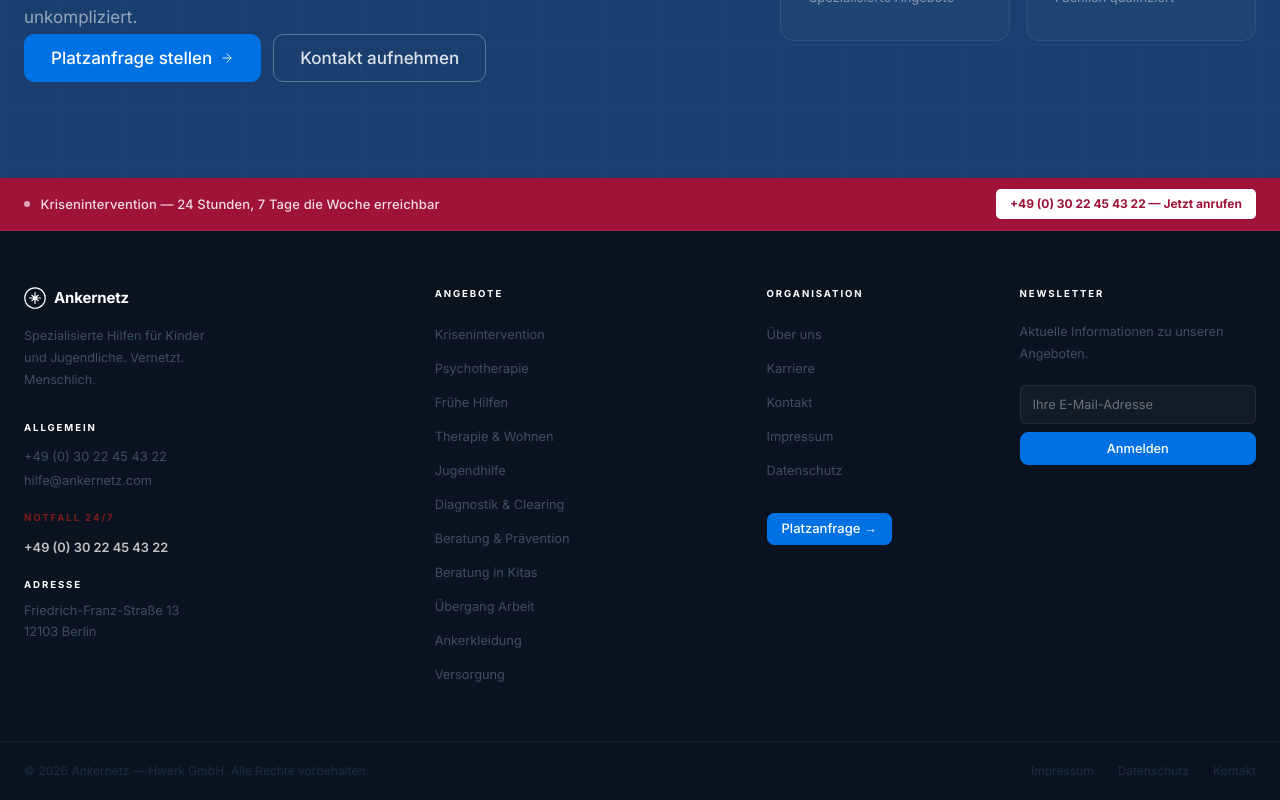
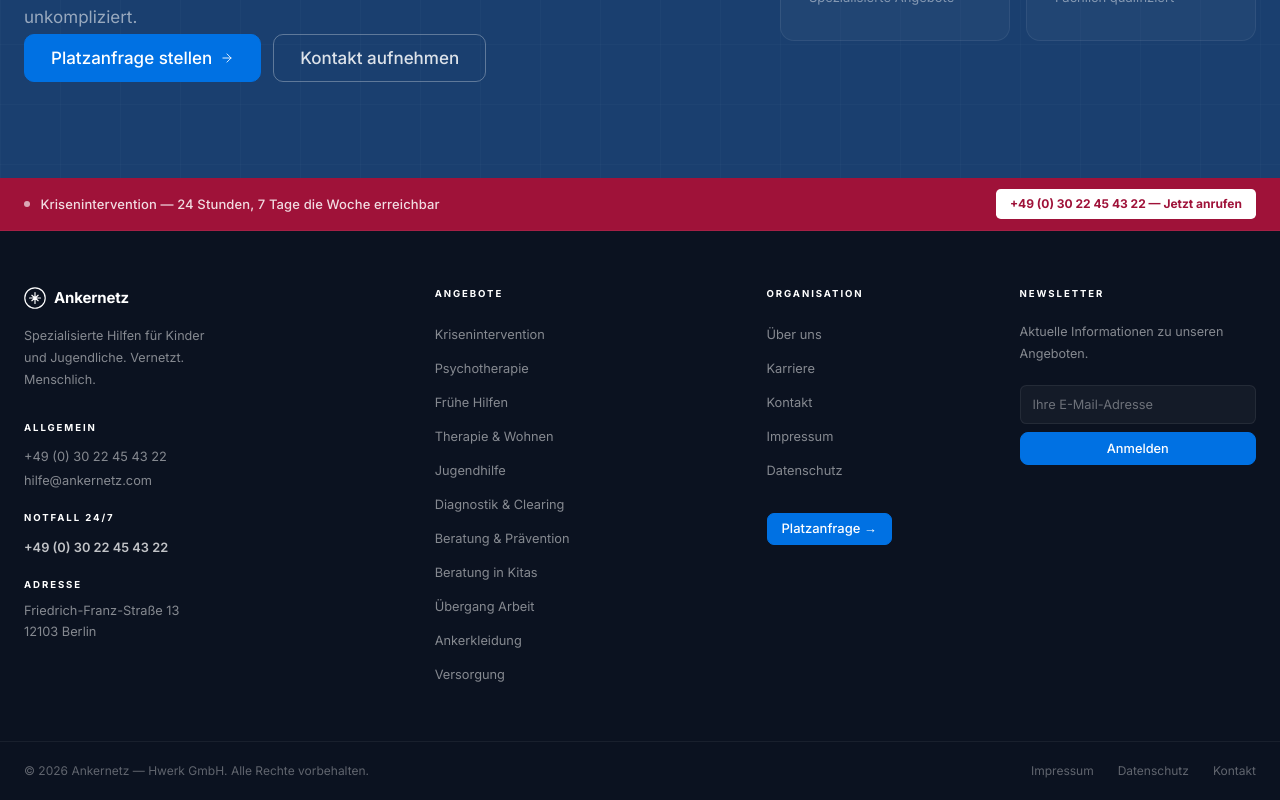
Before and after one commit to ankernetz/ankernetz, a Next.js app: page / in a window 1280 px wide. Shown: the part 3967-4767 px from the top of the page. Built offline with nearby package versions, Linux system fonts and the light colour scheme.

Commit message:
Footer: all text colors corrected to white/white-alpha

```diff
--- a/app/components/Footer.tsx
+++ b/app/components/Footer.tsx
@@ -39,7 +39,7 @@ const label: React.CSSProperties = {
 
 const link: React.CSSProperties = {
   fontSize: "0.8rem",
-  color: "#3d4f63",
+  color: "rgba(255,255,255,0.5)",
   textDecoration: "none",
   lineHeight: 1,
   transition: "color 0.15s ease",
@@ -78,7 +78,7 @@ export default function Footer() {
               <span style={{ fontSize: "0.9375rem", fontWeight: 700, color: "white", letterSpacing: "-0.01em" }}>Ankernetz</span>
             </div>
 
-            <p style={{ fontSize: "0.7875rem", color: "#3d4f63", lineHeight: "1.75", marginBottom: "1.75rem", maxWidth: "24ch" }}>
+            <p style={{ fontSize: "0.7875rem", color: "rgba(255,255,255,0.5)", lineHeight: "1.75", marginBottom: "1.75rem", maxWidth: "24ch" }}>
               Spezialisierte Hilfen für Kinder und Jugendliche. Vernetzt. Menschlich.
             </p>
 
@@ -90,7 +90,7 @@ export default function Footer() {
                 <a href="mailto:hilfe@ankernetz.com" style={{ ...link, marginTop: "0.25rem", display: "inline-block" }} className="footer-link">hilfe@ankernetz.com</a>
               </div>
               <div>
-                <p style={{ ...label, marginBottom: "0.4rem", color: "#7f1d1d" }}>Notfall 24/7</p>
+                <p style={{ ...label, marginBottom: "0.4rem", color: "#ffffff" }}>Notfall 24/7</p>
                 <a href="tel:+4930224543220" style={{ ...link, color: "rgba(255,255,255,0.75)", fontWeight: 600 }} className="footer-link">+49 (0) 30 22 45 43 22</a>
               </div>
               <div>
@@ -130,7 +130,7 @@ export default function Footer() {
           {/* Spalte 4: Newsletter */}
           <div style={col}>
             <span style={label}>Newsletter</span>
-            <p style={{ fontSize: "0.7875rem", color: "#3d4f63", lineHeight: "1.75", marginBottom: "1.25rem" }}>
+            <p style={{ fontSize: "0.7875rem", color: "rgba(255,255,255,0.5)", lineHeight: "1.75", marginBottom: "1.25rem" }}>
               Aktuelle Informationen zu unseren Angeboten.
             </p>
             <form style={{ display: "flex", flexDirection: "column", gap: "0.5rem" }}>
@@ -164,7 +164,7 @@ export default function Footer() {
       {/* ── Bodenzeile ── */}
       <div style={{ padding: "1.125rem 0" }}>
         <div className="site-container" style={{ display: "flex", alignItems: "center", justifyContent: "space-between", gap: "1rem", flexWrap: "wrap" }}>
-          <p style={{ fontSize: "0.75rem", color: "#1e2d3d" }}>
+          <p style={{ fontSize: "0.75rem", color: "rgba(255,255,255,0.35)" }}>
             © {new Date().getFullYear()} Ankernetz — Hwerk GmbH. Alle Rechte vorbehalten.
           </p>
           <div style={{ display: "flex", gap: "1.5rem" }}>
@@ -174,7 +174,7 @@ export default function Footer() {
               { label: "Kontakt",     href: "/kontakt" },
             ].map((item) => (
               <Link key={item.href} href={item.href}
-                style={{ fontSize: "0.75rem", color: "#1e2d3d", textDecoration: "none" }}
+                style={{ fontSize: "0.75rem", color: "rgba(255,255,255,0.35)", textDecoration: "none" }}
                 className="footer-link">
                 {item.label}
               </Link>
```
